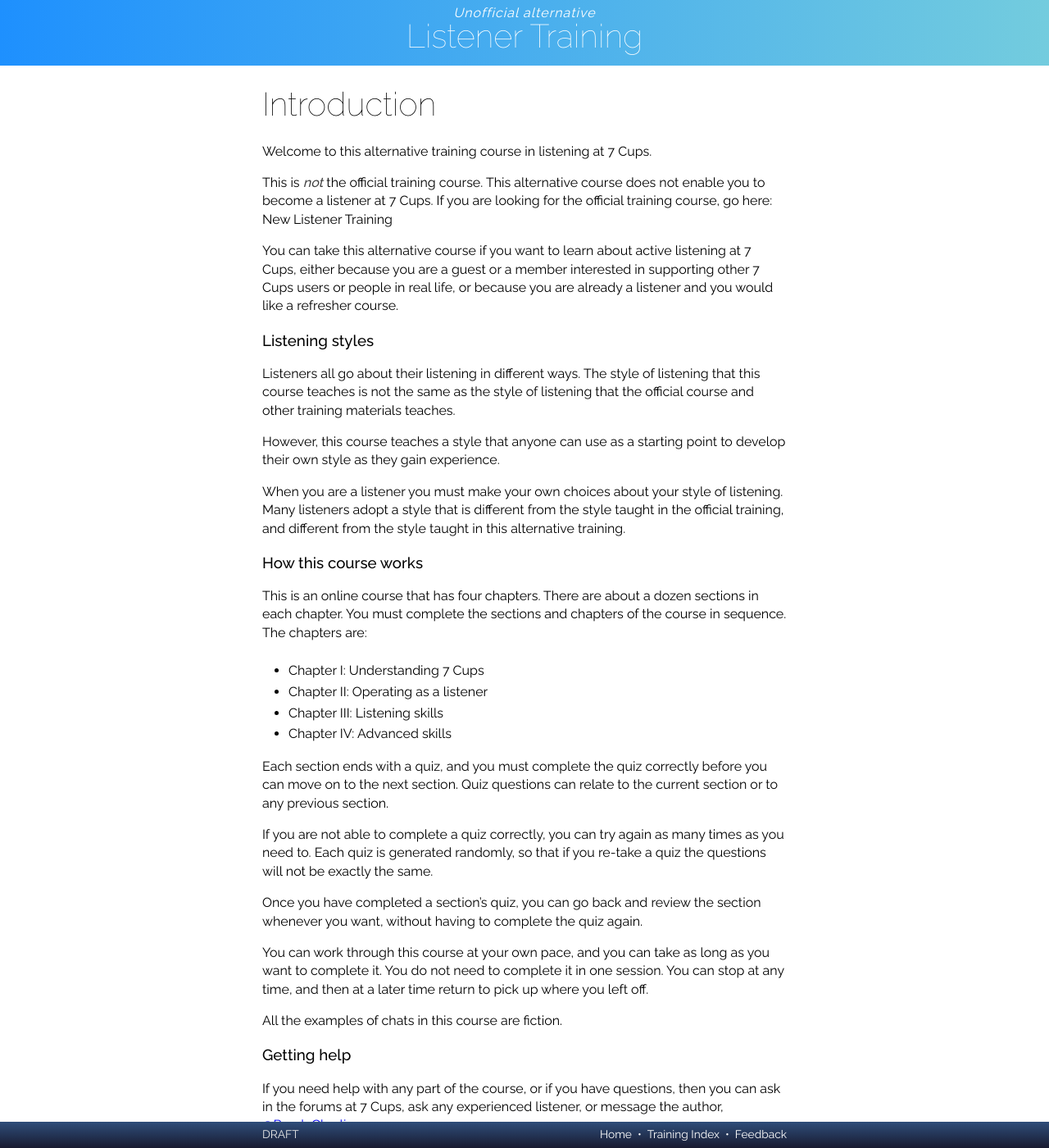
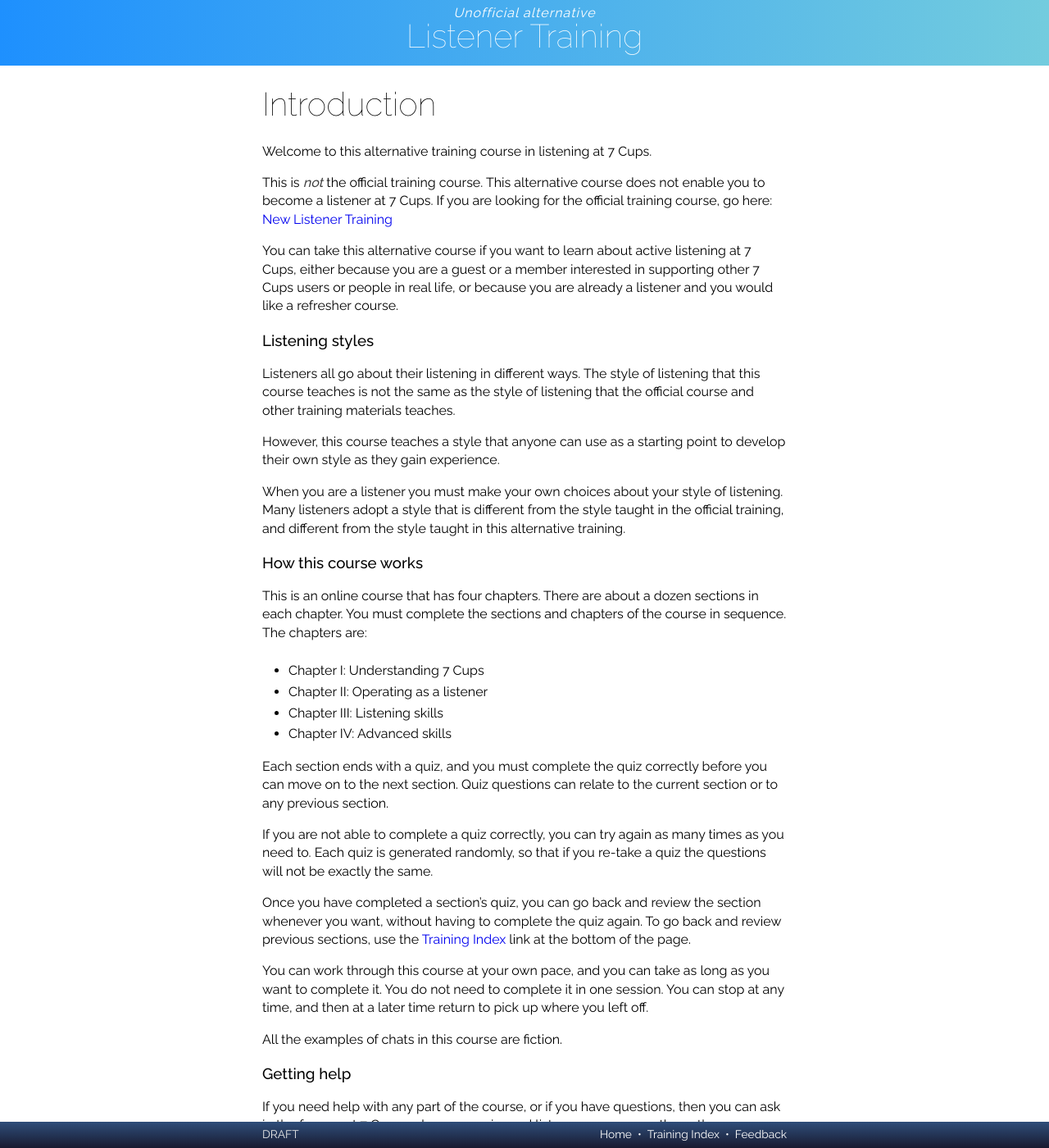
Before and after one commit to RarelyCharlie/rarelycharlie.github.io, a Jekyll site: the page built from _listen/listen00.md, in a window 1280 px wide and 1400 px high. Shown: the whole window at 82% size. Built offline with Jekyll 4.4.1, drawn with Linux system fonts in a browser that asks for light colours; nearby versions of some CDN libraries.

Commit message:
linkify stuff

```diff
--- a/_listen/listen00.md
+++ b/_listen/listen00.md
@@ -6,7 +6,7 @@ serial: 0
 ---
 Welcome to this alternative training course in listening at 7 Cups.
 
-This is *not* the official training course. This alternative course does not enable you to become a listener at 7 Cups. If you are looking for the official training course, go here: New Listener Training
+This is *not* the official training course. This alternative course does not enable you to become a listener at 7 Cups. If you are looking for the official training course, go here: [New Listener Training](https://www.7cups.com/listener/becomeListener.php)
 
 You can take this alternative course if you want to learn about active listening at 7 Cups, either because you are a guest or a member interested in supporting other 7 Cups users or people in real life, or because you are already a listener and you would like a refresher course.
 
@@ -32,7 +32,7 @@ Each section ends with a quiz, and you must complete the quiz correctly before y
 
 If you are not able to complete a quiz correctly, you can try again as many times as you need to. Each quiz is generated randomly, so that if you re-take a quiz the questions will not be exactly the same.
 
-Once you have completed a section's quiz, you can go back and review the section whenever you want, without having to complete the quiz again.
+Once you have completed a section's quiz, you can go back and review the section whenever you want, without having to complete the quiz again. To go back and review previous sections, use the [Training Index](/listen/) link at the bottom of the page.
 
 You can work through this course at your own pace, and you can take as long as you want to complete it. You do not need to complete it in one session. You can stop at any time, and then at a later time return to pick up where you left off.
 
```
